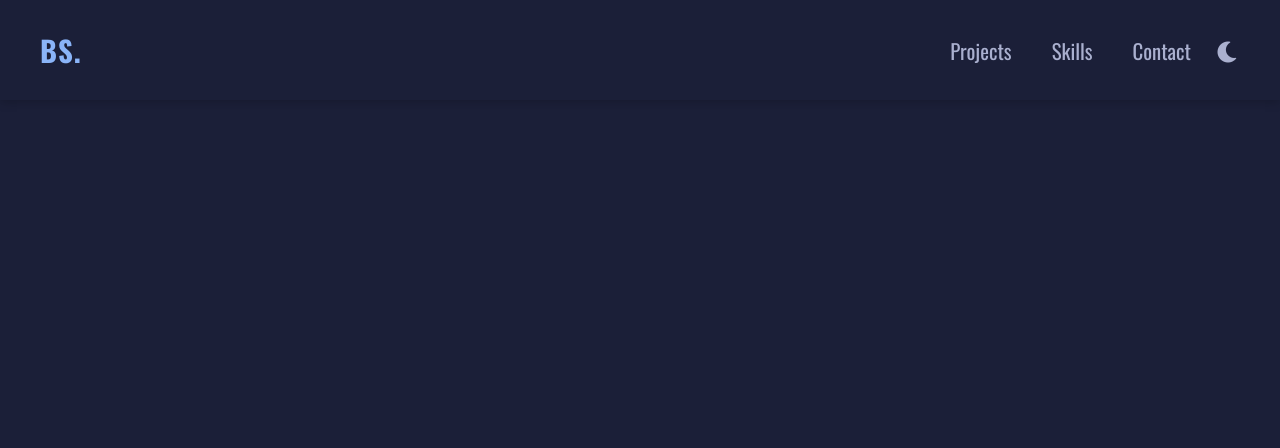
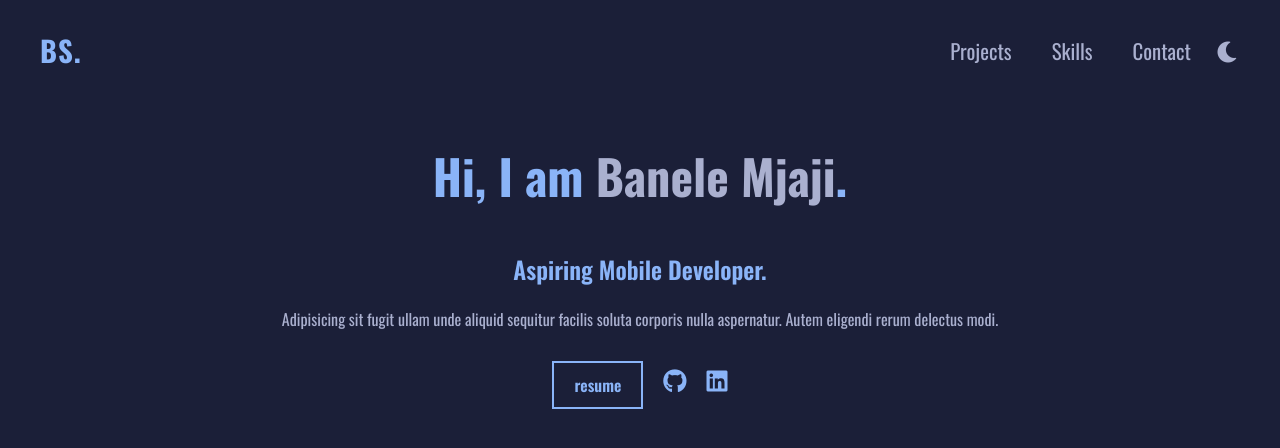
Before and after one commit to banelemjaji/portfolio-website, a plain HTML site: page index.html in a window 1280 px wide. Drawn offline with nearby package versions, Linux system fonts and the light colour scheme.

Commit message:
added-hero-section

```diff
--- a/css/styles.css
+++ b/css/styles.css
@@ -1,5 +1,6 @@
 body {
     font-family: 'Oswald', sans-serif;
+    /* font-style: normal; */
     margin: 0;
     padding: 0;
     box-sizing: border-box;
@@ -101,6 +102,78 @@ nav ul li a:hover {
     color: #8ab4f8; /* Hover color matches the logo and nav links */
 }
 
+/* Hero Section Styles */
+.hero {
+    display: flex;
+    justify-content: center;
+    align-items: center;
+    text-align: center;
+    min-height: 30vh;
+    padding: 0 20px;
+    background-color: #1b1f38;
+}
+
+.hero-content {
+    max-width: 800px;
+}
+
+.hero h1 {
+    font-size: 3rem;
+    font-weight: bold;
+    color: #8ab4f8;
+}
+
+.hero h1 span {
+    color: #aab0cf;
+}
+
+.hero h2 {
+    font-size: 1.5rem;
+    font-weight: 600;
+    color: #8ab4f8;
+    margin: 10px 0 20px;
+}
+
+.hero p {
+    font-size: 1rem;
+    color: #aab0cf;
+    margin-bottom: 30px;
+}
+
+/* Hero Buttons */
+.hero-buttons {
+    display: flex;
+    justify-content: center;
+    gap: 20px;
+}
+
+.btn {
+    display: inline-block;
+    padding: 10px 20px;
+    border: 2px solid #8ab4f8;
+    color: #8ab4f8;
+    text-decoration: none;
+    font-size: 1rem;
+    font-weight: 600;
+    transition: background-color 0.3s, color 0.3s;
+}
+
+.btn:hover {
+    background-color: #8ab4f8;
+    color: #1b1f38;
+}
+
+.icon-btn {
+    display: inline-block;
+    font-size: 1.5rem;
+    color: #8ab4f8;
+    transition: color 0.3s;
+}
+
+.icon-btn:hover {
+    color: #aab0cf;
+}
+
 /* Add responsiveness for mobile */
 @media (max-width: 768px) {
     .container {
@@ -117,4 +190,21 @@ nav ul li a:hover {
     .dark-mode-toggle {
         margin-top: 20px;
     }
+
+    .hero h1 {
+        font-size: 2.5rem;
+    }
+
+    .hero h2 {
+        font-size: 1.2rem;
+    }
+
+    .btn {
+        padding: 8px 15px;
+        font-size: 0.9rem;
+    }
+
+    .icon-btn {
+        font-size: 1.2rem;
+    }
 }
--- a/index.html
+++ b/index.html
@@ -26,5 +26,21 @@
             </div>
         </div>
     </header>
+
+    <!-- Hero Section -->
+    <section class="hero">
+        <div class="hero-content">
+            <h1>Hi, I am <span>Banele Mjaji</span>.</h1>
+            <h2>Aspiring Mobile Developer.</h2>
+            <p>
+                Adipisicing sit fugit ullam unde aliquid sequitur facilis soluta corporis nulla aspernatur. Autem eligendi rerum delectus modi.
+            </p>
+            <div class="hero-buttons">
+                <a href="#" class="btn resume-btn">resume</a>
+                <a href="https://github.com/banelemjaji" class="icon-btn"><i class="fab fa-github"></i></a>
+                <a href="https://www.linkedin.com/in/banelemjaji/" class="icon-btn"><i class="fab fa-linkedin"></i></a>
+            </div>
+        </div>
+    </section>
 </body>
 </html>
```
